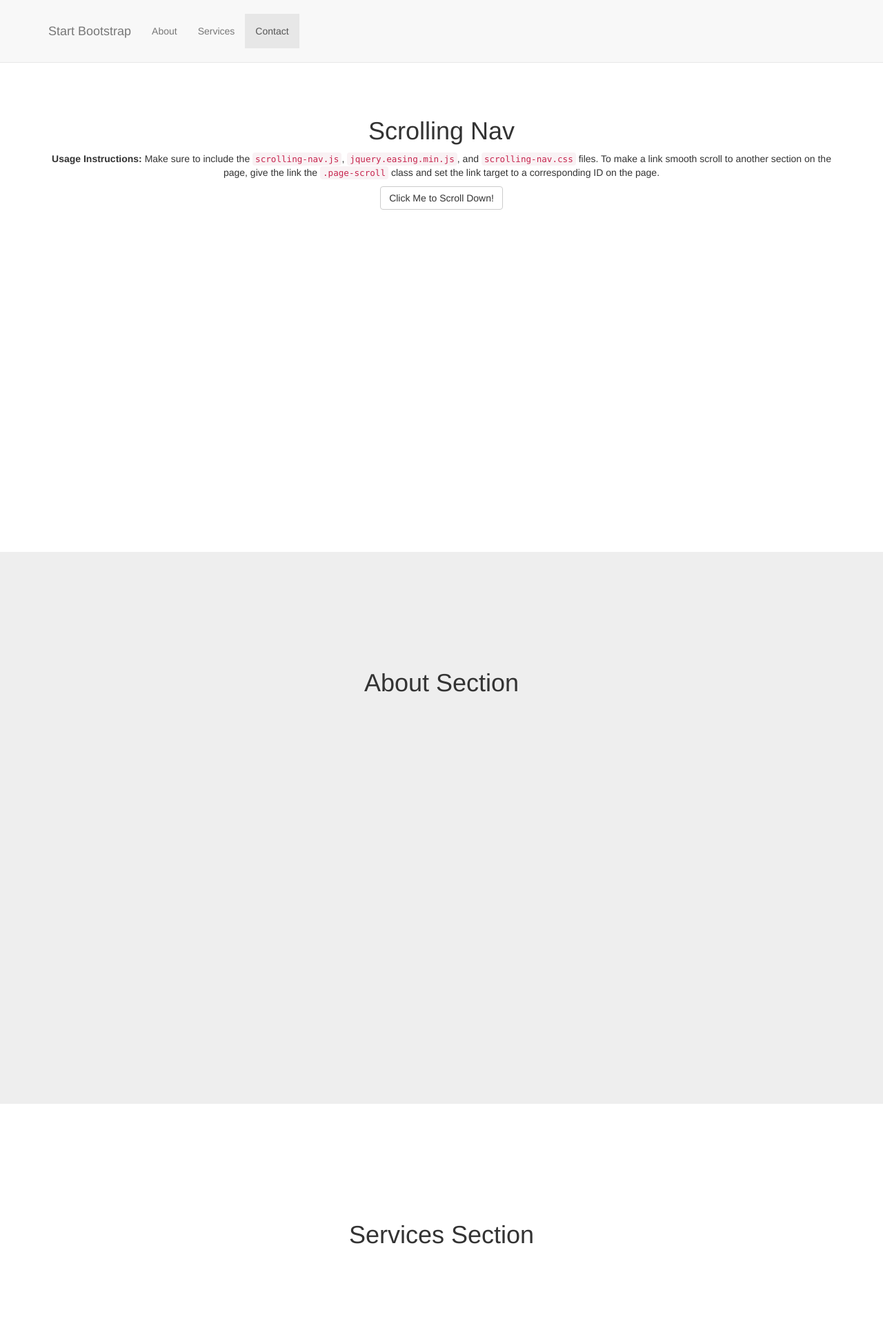
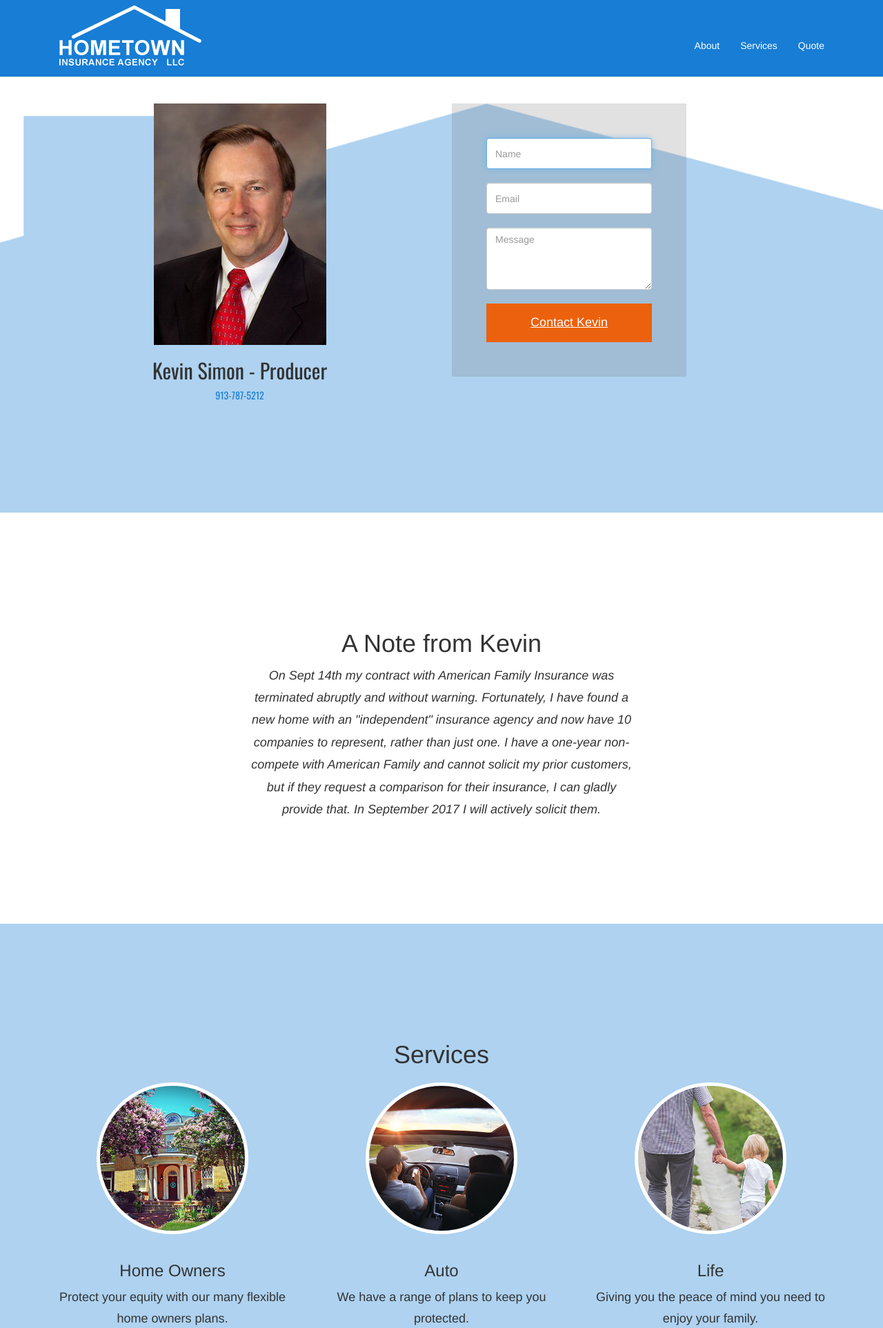
Before and after one commit to Nathan-Bateman/kevin-simon, a PHP site: page / in a window 1280 px wide. Shown: the top 1925 px of the page at 69% size. Run offline with PHP 8.4, Linux system fonts and the light colour scheme.

Commit message:
all things committed

```diff
--- a/css/scrolling-nav.css
+++ b/css/scrolling-nav.css
@@ -31,30 +31,235 @@ html {
 The padding is very important to make sure the scrollspy picks up the right area when scrolled to. Adjust the margin and padding of sections and children
 of those sections to manage the look and feel of the site. */
 
+.logo-wrapper {
+    margin-left: 15px;
+    margin-top: -41px;
+}
+
+.navbar-header, .page-scroll > .logo-wrapper > img {
+    max-width: 103px;
+    margin-bottom: -13px;
+}
+.navbar-header, .page-scroll > .logo-wrapper > a {
+    padding: 0;
+    font-size: medium;
+    margin-left: 15px;
+    font-family: 'Oswald', sans-serif;
+    font-style: normal;
+    font-weight: 300;
+}
+.navbar-default .navbar-toggle .icon-bar {
+    background-color: #fff;
+}
+.navbar-default .navbar-toggle {
+    background-color: transparent !important;
+    border:none;
+}
+.navbar-default .navbar-toggle:hover {
+    background-color: rgba(10, 81, 142, .15) !important;
+}
+.navbar-collapse.in {
+    width: calc(100% + 2000px);
+}
+.navbar-collapse, .collapsing > ul {
+    /*margin:0;*/
+ /*   overflow-y: auto;*/
+  width: calc(100% + 2000px);
+}
 .intro-section {
-    height: 100%;
+    /*height: 100%;*/
     padding-top: 150px;
     text-align: center;
     background: #fff;
+    padding-bottom:150px;
+}
+.navbar {
+    background-color: #187DD4;
+}
+.navbar-default .navbar-brand {
+    color: #fff;
+}
+.navbar-default .navbar-brand:hover {
+    color:rgba(255,255,255,.5);
+}
+.navbar-default .navbar-brand:focus {
+    color: #fff;
+}
+.nav, .navbar-nav > li > a {
+    color:#fff !important;
+}
+.page-scroll,a:hover {
+    color:rgba(255,255,255,.5);
+}
+.navbar-default .navbar-nav>.active>a, .navbar-default .navbar-nav>.active>a:focus {
+    background-color: rgba(255,255,255,0) !important;
+}
+/*.navbar-default .navbar-nav>.active, .navbar-default .navbar-nav>.active>a:focus {
+    border-bottom: #fff solid 2px;
+}*/
+
+.about-section {
+    /*height: 100%;*/
+    padding-top: 150px;
+    text-align: center;
+    background: #fff;
+    padding-bottom: 150px;
+}
+.about-section p {
+    max-width: 50%;
+    font-style: italic;
+    font-size: 18px;
+    margin:0 auto;
+    line-height: 1.8;
+}
+.logo {
+    min-height: 425px;
+    background-image: url(/Users/nathantoddbatemanjr/Documents/Kadosh/kadosh_clients/kevin-simon/css/images/kevin_simon_kc_logo2.png);
+    background-size: cover;
+    background-position: center;
+    background-repeat: no-repeat;
+}
+.CAT {
+    background-color: rgba(105,105,105,0.2);
+    padding: 50px;
+    max-width: 340px;
+}
+.form-group > input {
+    margin-bottom: 20px;
+    min-height: 45px;
+}
+.form-group > textarea {
+    margin-bottom: 20px;
+    min-height: 90px;
+}
+.submit {
+    width: 100%;
+    background-color: #ec610d;
+    border: none;
+    padding: 15px 0px;
+    color: #fff;
+    text-decoration: underline;
+    font-size: 18px;
+}
+.visuallyhidden {
+  border: 0;
+  clip: rect(0 0 0 0);
+  height: 1px;
+  margin: -1px;
+  overflow: hidden;
+  padding: 0;
+  position: absolute;
+  width: 1px;
+}
+.kevin-pic h2 {
+    font-family: 'Oswald', sans-serif;
+    font-style: normal;
+    color: #333;
+}
+.kevin-pic p {
+    font-family: 'Oswald', sans-serif;
+    font-style: normal;
+    color: #187DD4;
+}
+.kevin-pic a {
+    text-decoration: none;
+}
+.services-section {
+    /*height: 100%;*/
+    padding-top: 150px;
+    text-align: center;
+    background: #aed2f0;
+    padding-bottom: 150px;
+}
+.services-section h1 {
+    color: #333;
+    margin-bottom: 20px;
+}
+.service-image-section {
+    margin-bottom: 50px;
+    font-size: 18px;
+    line-height: 1.7;
+}
+.service-image {
+    border: 5px solid #fff;
+    border-radius: 100%;
+    max-width: 220px;
+    margin-bottom: 20px;
 }
 
-.about-section {
-    height: 100%;
+.contact-section {
+    /*height: 100%;*/
     padding-top: 150px;
     text-align: center;
     background: #eee;
+    padding-bottom: 150px;
+}
+.quote-wrap {
+    margin: 50px 0;
+    text-align: center;
+}
+.quote-wrap > h1 {
+    margin-bottom: 20px;
+}
+.quote-wrap > a {
+    text-decoration: none;
+
+}
+.quote-wrap > p {
+    margin:0 auto;
+    margin-bottom: 20px;
+    max-width: 315px;
+    font-size: 18px;
+    line-height: 1.7;
+}
+.quote-wrap > a > button {
+    text-decoration: none;
+    text-align: center;
+    background-color: #DC7E0F;
+    color: #FFF;
+    font-weight: 700;
+
+    width: 20%;
+    min-width: 100px;
+    max-width: 300px;
+    border-radius: 5px;
+    font-size: 20px;
+
+    border: none;
+    padding: 15px 0px;
+    color: #fff;
+    font-size: 20px;
+    margin-bottom: 20px;
 }
 
-.services-section {
-    height: 100%;
-    padding-top: 150px;
-    text-align: center;
-    background: #fff;
+@media only screen and (max-width: 767px) {
+   .navbar-toggle {
+    position: absolute;
+    right: 0%;
+   }
+   .navbar-header, .page-scroll {
+    display: block;
+   }
 }
-
-.contact-section {
-    height: 100%;
-    padding-top: 150px;
-    text-align: center;
-    background: #eee;
+@media only screen and (min-width: 768px) {
+    .navbar-collapse > ul {
+    margin-top: 21px;
+    float: right;
+    }
+    .navbar-header, .page-scroll {
+        display: flex;
+        flex-direction: column;
+    }
+    .collapse, .navbar-collapse, .navbar-ex1-collapse {
+        width: 100%;
+    }
 }
+@media (min-width: 992px) {
+.navbar-fixed-top > .container {
+    width: 970px;
+}
+@media (min-width: 1200px) {
+    .navbar-fixed-top > .container {
+        width: 1170px;
+    }
+}
--- a/index.html
+++ b/index.html
@@ -13,7 +13,8 @@
 
     <!-- Bootstrap Core CSS -->
     <link href="css/bootstrap.min.css" rel="stylesheet">
-
+    <!-- Google Fonts -->
+    <link href="https://fonts.googleapis.com/css?family=Oswald:300,400" rel="stylesheet">
     <!-- Custom CSS -->
     <link href="css/scrolling-nav.css" rel="stylesheet">
 
@@ -40,7 +41,9 @@
                     <span class="icon-bar"></span>
                     <span class="icon-bar"></span>
                 </button>
-                <a class="navbar-brand page-scroll" href="#page-top">Start Bootstrap</a>
+                <div class='logo-wrapper'>
+                    <a class="navbar-brand page-scroll" href="#page-top"><img src="images/kevin_simon_logo_full.png" alt="Kevin Simon Logo"></a>
+                </div>
             </div>
 
             <!-- Collect the nav links, forms, and other content for toggling -->
@@ -57,7 +60,7 @@
                         <a class="page-scroll" href="#services">Services</a>
                     </li>
                     <li>
-                        <a class="page-scroll" href="#contact">Contact</a>
+                        <a class="page-scroll" href="#contact">Quote</a>
                     </li>
                 </ul>
             </div>
@@ -67,13 +70,27 @@
     </nav>
 
     <!-- Intro Section -->
-    <section id="intro" class="intro-section">
+    <section id="intro" class="intro-section logo">
         <div class="container">
             <div class="row">
-                <div class="col-lg-12">
-                    <h1>Scrolling Nav</h1>
-                    <p><strong>Usage Instructions:</strong> Make sure to include the <code>scrolling-nav.js</code>, <code>jquery.easing.min.js</code>, and <code>scrolling-nav.css</code> files. To make a link smooth scroll to another section on the page, give the link the <code>.page-scroll</code> class and set the link target to a corresponding ID on the page.</p>
-                    <a class="btn btn-default page-scroll" href="#about">Click Me to Scroll Down!</a>
+                <div class="col-md-6 kevin-pic">
+                   <img src="images/kevin_simon_kc.jpg" alt="Kevin Simon Picture Insurance Kansas City">
+                   <h2>Kevin Simon - Producer</h2>
+                   <a id="tel-small" href="tel:9137875212"><p>913-787-5212</p></a>
+                </div>
+                <div class="col-md-6">
+                   <form class='CAT' action="submit.php">
+                       <div class='form-group'>
+                            <label class='col-form-label visuallyhidden'>Name</label>
+                                <input data-toggle="tooltip" data-trigger='manual' data-animation='true' data-placement="top" class='form-control' id="name" required type="text" placeholder="Name" autofocus onchange="checkName()">
+                            <label class='col-form-label visuallyhidden'>Email</label>
+                                <input id='email-address' data-toggle="tooltip" data-trigger='manual' data-animation='true' data-placement="top" class='form-control' type="email" required placeholder="Email" autocomplete='street-address' onchange="checkEmail()">
+
+                            <label class='col-form-label visuallyhidden'>Message</label>
+                                <textarea id="event-guest" row='10' class='form-control' type="text" cols="50" rows="1" data-toggle="tooltip" data-trigger='manual'data-animation='true' data-placement='top' maxlength="100" required onchange="checkGuests()" placeholder="Message"></textarea>
+                        </div>
+                            <input id="submit-event" class='submit' type="submit" value="Contact Kevin">
+                   </form>
                 </div>
             </div>
         </div>
@@ -83,8 +100,9 @@
     <section id="about" class="about-section">
         <div class="container">
             <div class="row">
-                <div class="col-lg-12">
-                    <h1>About Section</h1>
+                <div class="col-md-12">
+                    <h1>A Note from Kevin</h1>
+                    <p>On Sept 14th my contract with American Family Insurance was terminated abruptly and without warning.  Fortunately, I have found a new home with an "independent" insurance agency and now have 10 companies to represent, rather than just one.  I have a one-year non-compete with American Family and cannot solicit my prior customers, but if they request a comparison for their insurance, I can gladly provide that.  In September 2017 I will actively solicit them.</p>
                 </div>
             </div>
         </div>
@@ -94,8 +112,25 @@
     <section id="services" class="services-section">
         <div class="container">
             <div class="row">
-                <div class="col-lg-12">
-                    <h1>Services Section</h1>
+                <div class="col-md-12">
+                    <h1>Services</h1>
+                </div>
+            </div>
+            <div class="row service-image-section">
+                <div class="col-md-4">
+                    <img class='service-image' src="images/kevin_simon_kansas_city_home_owners_insurance.jpeg" alt="kevin_simon_kansas_city_home_owners_insurance">
+                    <h3>Home Owners</h3>
+                    <p>Protect your equity with our many flexible home owners plans.</p>
+                </div>
+                <div class="col-md-4">
+                    <img class='service-image' src="images/kevin_simon_kansas_city_auto_insurance.jpg" alt="kevin_simon_kansas_city_auto_insurance">
+                    <h3>Auto</h3>
+                    <p>We have a range of plans to keep you protected.</p>
+                </div>
+                <div class="col-md-4">
+                    <img class='service-image' src="images/kevin_simon_kansas_city_life_insurance.jpeg" alt="kevin_simon_kansas_city_life_insurance">
+                    <h3>Life</h3>
+                    <p>Giving you the peace of mind you need to enjoy your family.</p>
                 </div>
             </div>
         </div>
@@ -105,8 +140,12 @@
     <section id="contact" class="contact-section">
         <div class="container">
             <div class="row">
-                <div class="col-lg-12">
-                    <h1>Contact Section</h1>
+                <div class="col-md-12">
+                    <div class="quote-wrap">
+                        <h1>Get a Free Quote</h1>
+                        <a href="google.com"><button type="button">GET QUOTE</button></a>
+                        <p>Fill out the information in the form and I will get back to you within two business days.</p>
+                    </div>
                 </div>
             </div>
         </div>
```
Also changed, not shown: css/images/IMG_0862.JPG (added), css/images/kevin_simon_kc_logo.png (added), css/images/kevin_simon_kc_logo2.png (added), css/images/kevin_simon_logo.svg (added), images/IMG_0862.JPG (added), images/kevin_simon_kansas_city_auto_insurance.jpg (added), images/kevin_simon_kansas_city_home_owners_insurance.jpeg (added), images/kevin_simon_kansas_city_life_insurance.jpeg (added), images/kevin_simon_kc.jpg (added), images/kevin_simon_kc_logo.png (added), images/kevin_simon_logo_full.png (added), images/kevin_simon_logo_small.png (added), 1 other file.
